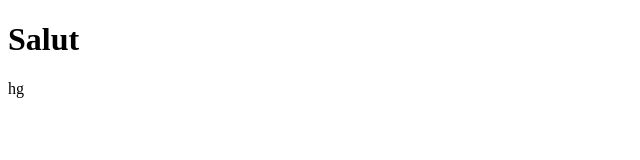
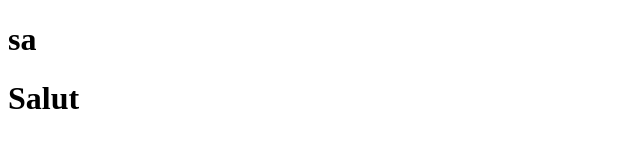
Before and after one commit to maxinehjn/git-intro-hijano-maxine, a plain HTML site: page index.html in a window 1280 px wide. Shown: the whole page, without its empty margins (0-640 px from the left). Drawn offline with Linux system fonts and the light colour scheme.

Commit message:
Update index.html

```diff
--- a/index.html
+++ b/index.html
@@ -13,8 +13,8 @@
   </head>
 
   <body>
+    <h1>sa</h1>
     <h1>Salut</h1>
-    <p>hg</p>
   </body>
 
 </html>
```
